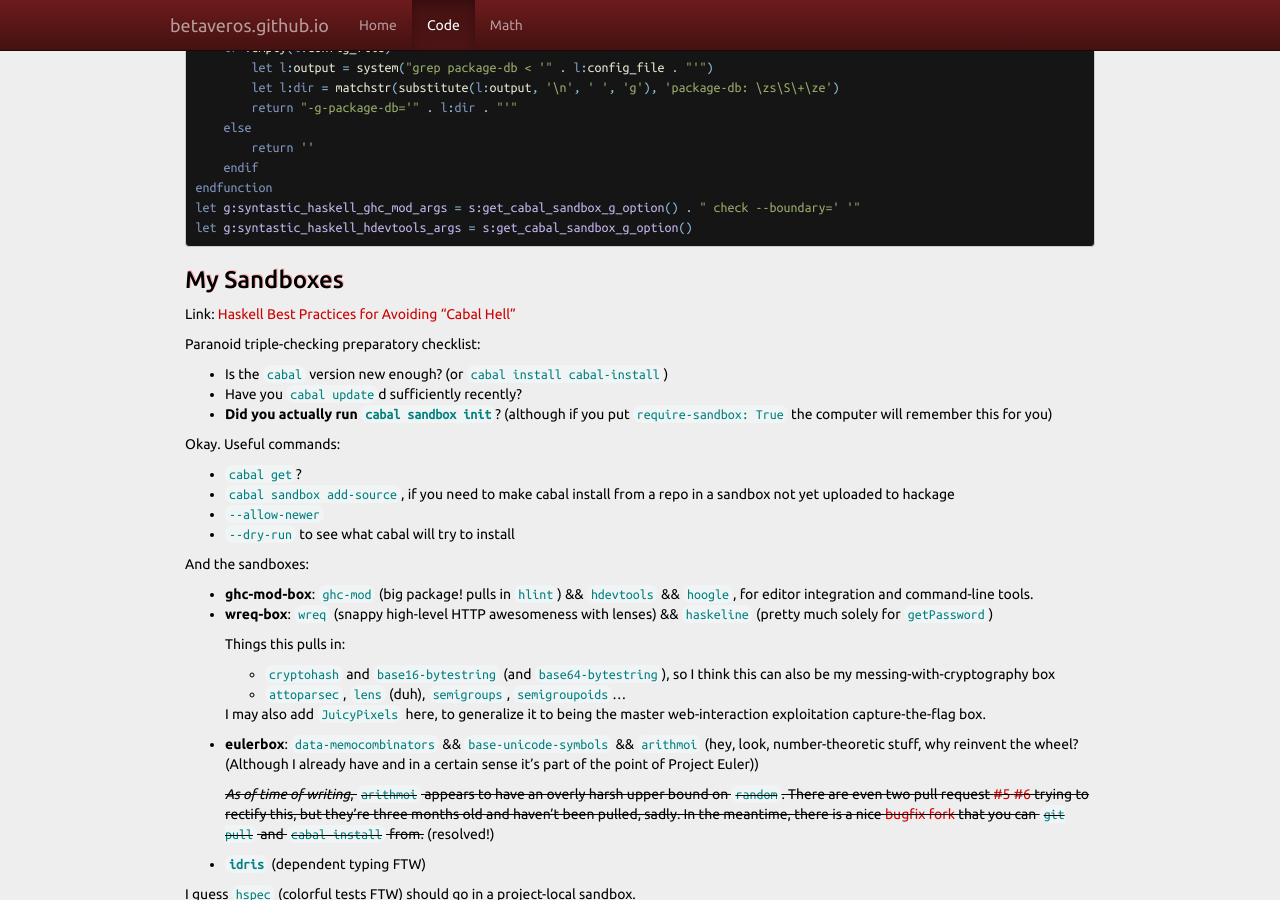
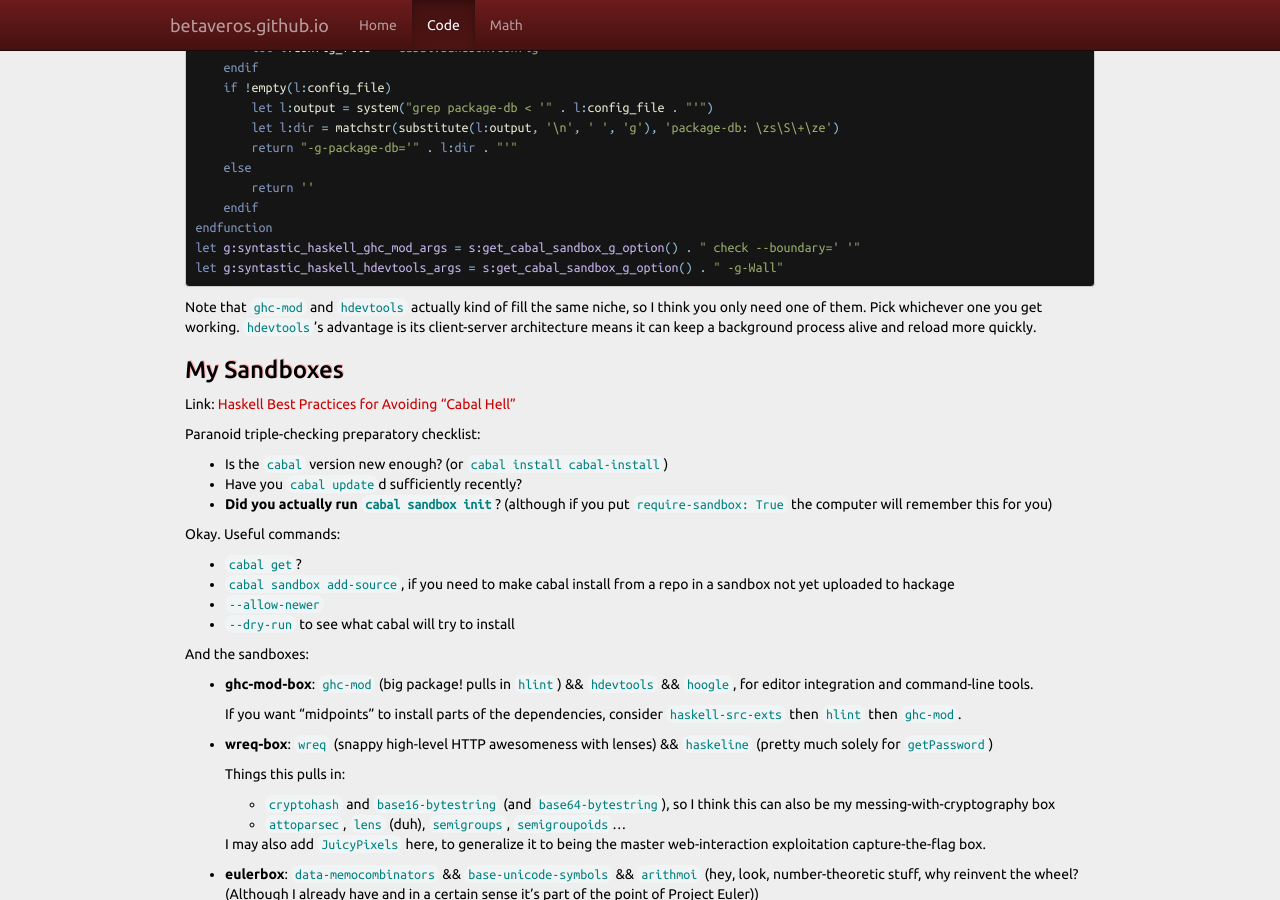
Before and after one commit to betaveros/betaveros.github.io, a Jekyll site: the page built from _posts/2014-12-11-hs-stash.markdown, in a window 1280 px wide and 900 px high, scrolled down 2272 px. Built offline with Jekyll 4.4.1, drawn with Linux system fonts in a browser that asks for light colours; some of the changed text lies outside the part shown.

Commit message:
Haskell stash updates: --no-require-sandbox, ghc-mod, hdevtools

```diff
--- a/_posts/2014-12-11-hs-stash.markdown
+++ b/_posts/2014-12-11-hs-stash.markdown
@@ -44,7 +44,7 @@
 
 Sometimes Cabal generates Haddock documentation explicitly without me saying so, sometimes it doesn't. Better safe than sorry.
 
-And I've been holding out on requiring Cabal to install into sandboxes because I feel like global installs are still *sometimes* useful, but I am *constantly* being bitten by forgetting to install in a sandbox, and haven't wanted to install something globally for a long time. Should you ever really want to install something globally, `cabal` will tell you how to override that option when you try (use `--no-require-sandbox`).
+And I've been holding out on requiring Cabal to install into sandboxes because I feel like global installs are still *sometimes* useful, but I am *constantly* being bitten by forgetting to install in a sandbox, and haven't wanted to install something globally for a long time. Should you ever really want to install something globally, `cabal` will tell you how to override that option when you try: use `--no-require-sandbox`. But it **won't** tell you *where* to use `--no-require-sandbox`: you should put it as your first flag, right after `cabal` and before even the subcommand, according to [this StackOverflow answer](https://stackoverflow.com/questions/23544266/cabal-and-no-require-sandbox) and personal experience.
 
 `cabal install cabal-install` for the newest version.
 
@@ -131,8 +131,10 @@
     endif
 endfunction
 let g:syntastic_haskell_ghc_mod_args = s:get_cabal_sandbox_g_option() . " check --boundary=' '"
-let g:syntastic_haskell_hdevtools_args = s:get_cabal_sandbox_g_option()
+let g:syntastic_haskell_hdevtools_args = s:get_cabal_sandbox_g_option() . " -g-Wall"
 {% endhighlight %}
+
+Note that `ghc-mod` and `hdevtools` actually kind of fill the same niche, so I think you only need one of them. Pick whichever one you get working. `hdevtools`'s advantage is its client-server architecture means it can keep a background process alive and reload more quickly.
 
 ### My Sandboxes
 
@@ -154,6 +156,8 @@
 And the sandboxes:
 
 - **ghc-mod-box**: `ghc-mod` (big package! pulls in `hlint`) && `hdevtools` && `hoogle`, for editor integration and command-line tools.
+
+  If you want "midpoints" to install parts of the dependencies, consider `haskell-src-exts` then `hlint` then `ghc-mod`.
 - **wreq-box**: `wreq` (snappy high-level HTTP awesomeness with lenses) && `haskeline` (pretty much solely for `getPassword`)
 
   Things this pulls in:
```
